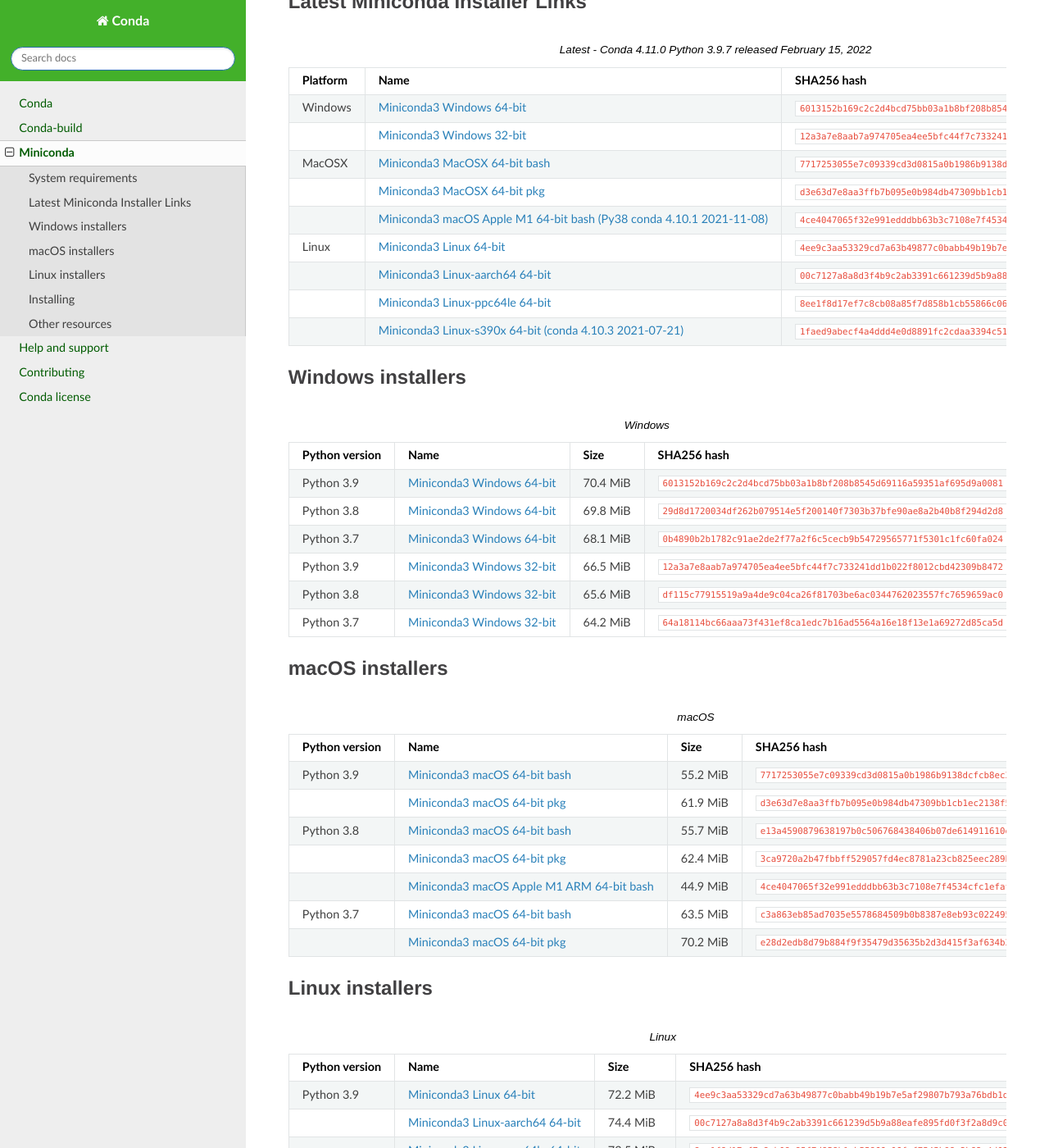
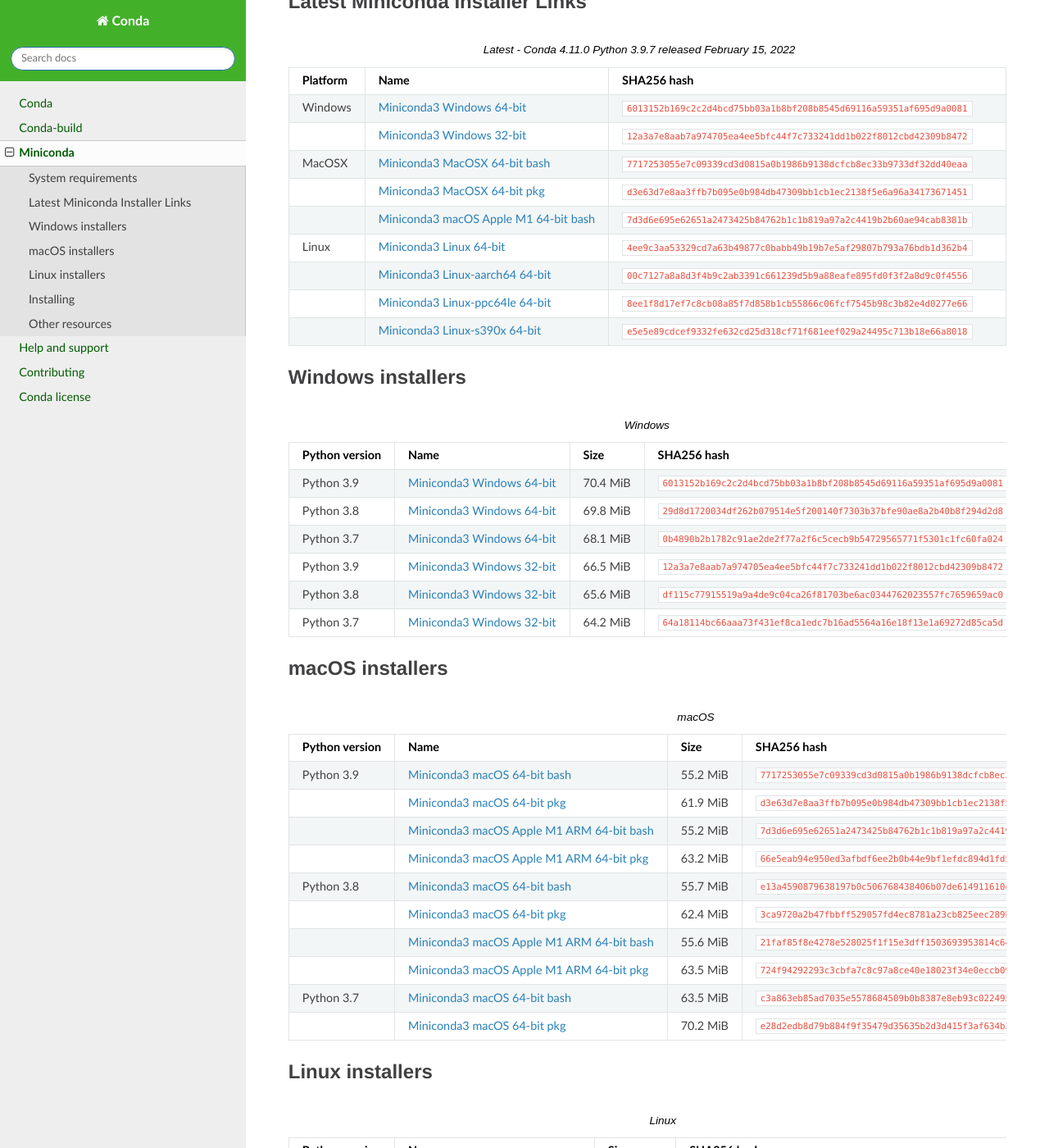
Before and after one commit to conda/conda-docs, a Sphinx documentation site: the page built from docs/source/miniconda.rst, in a window 1280 px wide and 1400 px high, scrolled down 725 px. Shown: the whole window at 82% size. Built offline with Sphinx 7.4.7 and the Read the Docs theme 2.0.0, drawn with Linux system fonts in a browser that asks for light colours; some of the changed text lies outside the part shown.

Commit message:
Update miniconda page & miniconda hashes.

```diff
--- a/docs/source/miniconda.rst
+++ b/docs/source/miniconda.rst
@@ -40,11 +40,11 @@
    ,`Miniconda3 Windows 32-bit <https://repo.anaconda.com/miniconda/Miniconda3-latest-Windows-x86.exe>`_,``12a3a7e8aab7a974705ea4ee5bfc44f7c733241dd1b022f8012cbd42309b8472``
    MacOSX,`Miniconda3 MacOSX 64-bit bash <https://repo.anaconda.com/miniconda/Miniconda3-latest-MacOSX-x86_64.sh>`_,``7717253055e7c09339cd3d0815a0b1986b9138dcfcb8ec33b9733df32dd40eaa``
    ,`Miniconda3 MacOSX 64-bit pkg <https://repo.anaconda.com/miniconda/Miniconda3-latest-MacOSX-x86_64.pkg>`_,``d3e63d7e8aa3ffb7b095e0b984db47309bb1cb1ec2138f5e6a96a34173671451``
-   ,`Miniconda3 macOS Apple M1 64-bit bash (Py38 conda 4.10.1 2021-11-08) <https://repo.anaconda.com/miniconda/Miniconda3-latest-MacOSX-arm64.sh>`_,``4ce4047065f32e991edddbb63b3c7108e7f4534cfc1efafc332454a414deab58``
+   ,`Miniconda3 macOS Apple M1 64-bit bash <https://repo.anaconda.com/miniconda/Miniconda3-latest-MacOSX-arm64.sh>`_,``7d3d6e695e62651a2473425b84762b1c1b819a97a2c4419b2b60ae94cab8381b``
    Linux,`Miniconda3 Linux 64-bit <https://repo.anaconda.com/miniconda/Miniconda3-latest-Linux-x86_64.sh>`_,``4ee9c3aa53329cd7a63b49877c0babb49b19b7e5af29807b793a76bdb1d362b4``
    ,`Miniconda3 Linux-aarch64 64-bit <https://repo.anaconda.com/miniconda/Miniconda3-latest-Linux-aarch64.sh>`_,``00c7127a8a8d3f4b9c2ab3391c661239d5b9a88eafe895fd0f3f2a8d9c0f4556``
    ,`Miniconda3 Linux-ppc64le 64-bit <https://repo.anaconda.com/miniconda/Miniconda3-latest-Linux-ppc64le.sh>`_,``8ee1f8d17ef7c8cb08a85f7d858b1cb55866c06fcf7545b98c3b82e4d0277e66``
-   ,`Miniconda3 Linux-s390x 64-bit (conda 4.10.3 2021-07-21) <https://repo.anaconda.com/miniconda/Miniconda3-latest-Linux-s390x.sh>`_,``1faed9abecf4a4ddd4e0d8891fc2cdaa3394c51e877af14ad6b9d4aadb4e90d8``
+   ,`Miniconda3 Linux-s390x 64-bit <https://repo.anaconda.com/miniconda/Miniconda3-latest-Linux-s390x.sh>`_,``e5e5e89cdcef9332fe632cd25d318cf71f681eef029a24495c713b18e66a8018``
 
 Windows installers
 ==================
@@ -70,9 +70,12 @@
 
    Python 3.9,`Miniconda3 macOS 64-bit bash <https://repo.anaconda.com/miniconda/Miniconda3-py39_4.11.0-MacOSX-x86_64.sh>`_,55.2 MiB,``7717253055e7c09339cd3d0815a0b1986b9138dcfcb8ec33b9733df32dd40eaa``
    ,`Miniconda3 macOS 64-bit pkg <https://repo.anaconda.com/miniconda/Miniconda3-py39_4.11.0-MacOSX-x86_64.pkg>`_,61.9 MiB,``d3e63d7e8aa3ffb7b095e0b984db47309bb1cb1ec2138f5e6a96a34173671451``
+   ,`Miniconda3 macOS Apple M1 ARM 64-bit bash <https://repo.anaconda.com/miniconda/Miniconda3-py39_4.11.0-MacOSX-arm64.sh>`_,55.2 MiB,``7d3d6e695e62651a2473425b84762b1c1b819a97a2c4419b2b60ae94cab8381b``
+   ,`Miniconda3 macOS Apple M1 ARM 64-bit pkg <https://repo.anaconda.com/miniconda/Miniconda3-py39_4.11.0-MacOSX-arm64.pkg>`_,63.2 MiB,``66e5eab94e950ed3afbdf6ee2b0b44e9bf1efdc894d1fd5b8294a4cdade9f118``
    Python 3.8,`Miniconda3 macOS 64-bit bash <https://repo.anaconda.com/miniconda/Miniconda3-py38_4.11.0-MacOSX-x86_64.sh>`_,55.7 MiB,``e13a4590879638197b0c506768438406b07de614911610e314f8c78133915b1c``
    ,`Miniconda3 macOS 64-bit pkg <https://repo.anaconda.com/miniconda/Miniconda3-py38_4.11.0-MacOSX-x86_64.pkg>`_,62.4 MiB,``3ca9720a2b47fbbff529057fd4ec8781a23cb825eec289b487dfa040b7ae8e25``
-   ,`Miniconda3 macOS Apple M1 ARM 64-bit bash <https://repo.anaconda.com/miniconda/Miniconda3-py38_4.10.1-MacOSX-arm64.sh>`_,44.9 MiB,``4ce4047065f32e991edddbb63b3c7108e7f4534cfc1efafc332454a414deab58``
+   ,`Miniconda3 macOS Apple M1 ARM 64-bit bash <https://repo.anaconda.com/miniconda/Miniconda3-py38_4.11.0-MacOSX-arm64.sh>`_,55.6 MiB,``21faf85f8e4278e528025f1f15e3dff1503693953814c64754a7f93df680be5c``
+   ,`Miniconda3 macOS Apple M1 ARM 64-bit pkg <https://repo.anaconda.com/miniconda/Miniconda3-py38_4.11.0-MacOSX-arm64.pkg>`_,63.5 MiB,``724f94292293c3cbfa7c8c97a8ce40e18023f34e0eccb093d6d90113e331c8ad``
    Python 3.7,`Miniconda3 macOS 64-bit bash <https://repo.anaconda.com/miniconda/Miniconda3-py37_4.11.0-MacOSX-x86_64.sh>`_,63.5 MiB,``c3a863eb85ad7035e5578684509b0b8387e8eb93c022495ab987baac3df6ef41``
    ,`Miniconda3 macOS 64-bit pkg <https://repo.anaconda.com/miniconda/Miniconda3-py37_4.11.0-MacOSX-x86_64.pkg>`_,70.2 MiB,``e28d2edb8d79b884f9f35479d35635b2d3d415f3af634b39043aff4ed14a0458``
 
@@ -86,15 +89,15 @@
    Python 3.9,`Miniconda3 Linux 64-bit <https://repo.anaconda.com/miniconda/Miniconda3-py39_4.11.0-Linux-x86_64.sh>`_,72.2 MiB,``4ee9c3aa53329cd7a63b49877c0babb49b19b7e5af29807b793a76bdb1d362b4``
    ,`Miniconda3 Linux-aarch64 64-bit <https://repo.anaconda.com/miniconda/Miniconda3-py39_4.11.0-Linux-aarch64.sh>`_,74.4 MiB,``00c7127a8a8d3f4b9c2ab3391c661239d5b9a88eafe895fd0f3f2a8d9c0f4556``
    ,`Miniconda3 Linux-ppc64le 64-bit <https://repo.anaconda.com/miniconda/Miniconda3-py39_4.11.0-Linux-ppc64le.sh>`_,73.5 MiB,``8ee1f8d17ef7c8cb08a85f7d858b1cb55866c06fcf7545b98c3b82e4d0277e66``
-   ,`Miniconda3 Linux-s390x 64-bit <https://repo.anaconda.com/miniconda/Miniconda3-py39_4.10.3-Linux-s390x.sh>`_,57.1 MiB,``1faed9abecf4a4ddd4e0d8891fc2cdaa3394c51e877af14ad6b9d4aadb4e90d8``
+   ,`Miniconda3 Linux-s390x 64-bit <https://repo.anaconda.com/miniconda/Miniconda3-py39_4.11.0-Linux-s390x.sh>`_,68.2 MiB,``e5e5e89cdcef9332fe632cd25d318cf71f681eef029a24495c713b18e66a8018``
    Python 3.8,`Miniconda3 Linux 64-bit <https://repo.anaconda.com/miniconda/Miniconda3-py38_4.11.0-Linux-x86_64.sh>`_,71.7 MiB,``4bb91089ecc5cc2538dece680bfe2e8192de1901e5e420f63d4e78eb26b0ac1a``
    ,`Miniconda3 Linux-aarch64 64-bit <https://repo.anaconda.com/miniconda/Miniconda3-py38_4.11.0-Linux-aarch64.sh>`_,63.6 MiB,``607549f9f9c5c703be850fa3025e845656d275d8226b679faf3b1c1813c692ce``
    ,`Miniconda3 Linux-ppc64le 64-bit <https://repo.anaconda.com/miniconda/Miniconda3-py38_4.11.0-Linux-ppc64le.sh>`_,65.2 MiB,``2f606bd65ffe76a7866bc445d96105d0a15b7447e59e4317d2e017f7786272d0``
-   ,`Miniconda3 Linux-s390x 64-bit <https://repo.anaconda.com/miniconda/Miniconda3-py38_4.10.3-Linux-s390x.sh>`_,89.0 MiB,``55f514110a50e98549a68912cbb03e43a36193940a1889e1c8beb30009b4da19``
+   ,`Miniconda3 Linux-s390x 64-bit <https://repo.anaconda.com/miniconda/Miniconda3-py38_4.11.0-Linux-s390x.sh>`_,67.8 MiB,``f70343824949d45e19d96664cd6fa9893583ea61cce0eb3adf5606f4d453bd18``
    Python 3.7,`Miniconda3 Linux 64-bit <https://repo.anaconda.com/miniconda/Miniconda3-py37_4.11.0-Linux-x86_64.sh>`_,98.9 MiB,``745c99af2cb0d0e0f43c7ed1a3417ff4d5118eafb501518120ea30361f1bb8f6``
    ,`Miniconda3 Linux-aarch64 64-bit <https://repo.anaconda.com/miniconda/Miniconda3-py37_4.11.0-Linux-aarch64.sh>`_,100.9 MiB,``736bd228d336f4b2d16cdc94f2e08a5c80c18dc42b0edfc59fe3f66ffb93a87d``
    ,`Miniconda3 Linux-ppc64le 64-bit <https://repo.anaconda.com/miniconda/Miniconda3-py37_4.11.0-Linux-ppc64le.sh>`_,101.0 MiB,``041ba0d993398200b3e7f88aee862a23a7cb4ca8ddafbc9d74f8aabb0a5747db``
-   ,`Miniconda3 Linux-s390x 64-bit <https://repo.anaconda.com/miniconda/Miniconda3-py37_4.10.3-Linux-s390x.sh>`_,84.1 MiB,``7ab9f813dd84cb0951a2d755cd84708263ce4e03c656e65e2fa79ed0f024f0f7``
+   ,`Miniconda3 Linux-s390x 64-bit <https://repo.anaconda.com/miniconda/Miniconda3-py37_4.11.0-Linux-s390x.sh>`_,95.2 MiB,``b05a2be21e83cedc1350d5895ed8639f21f6a7fc7d36b3cb4f18e1df3f49b03e``
 
 Installing
 ==========
```
Also changed, not shown: docs/source/miniconda_hashes.rst (+7 -0 lines).
